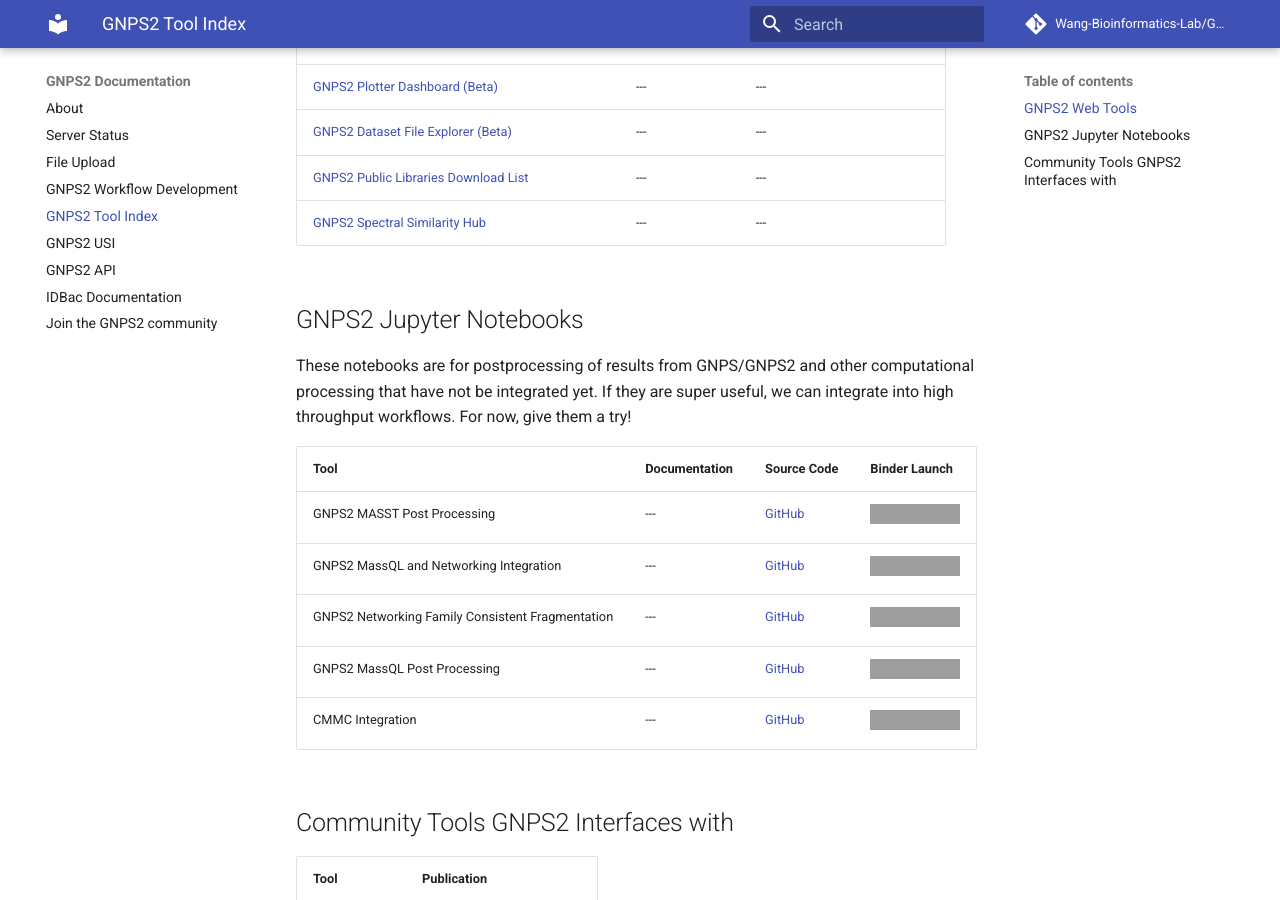
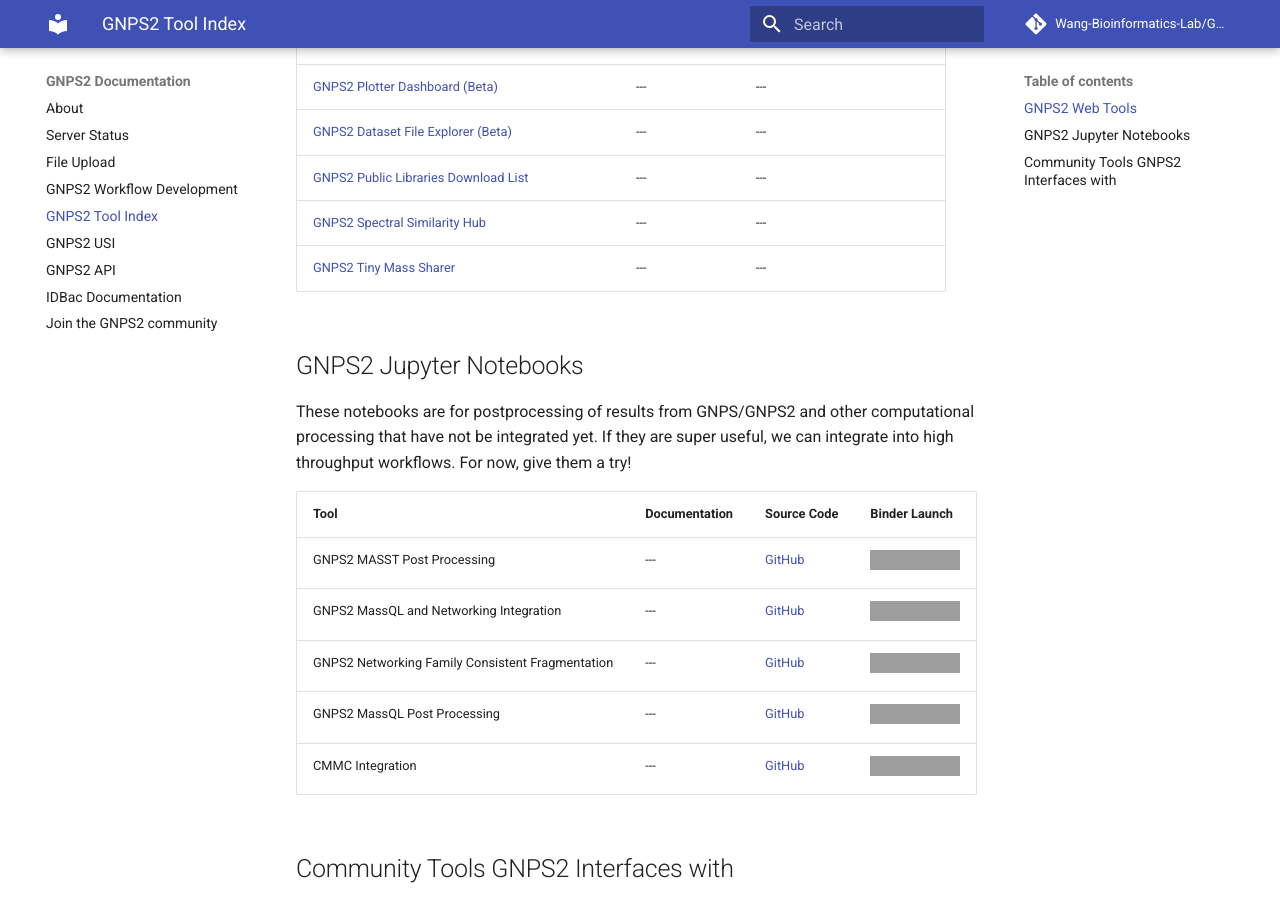
Before and after one commit to Wang-Bioinformatics-Lab/GNPS2_Documentation, an MkDocs documentation site: the page built from docs/toolindex.md, in a window 1280 px wide and 900 px high, scrolled down 1031 px, cut to the strip 0-900 px from the top of the window. Built offline with MkDocs 1.6.1 and Material for MkDocs 9.7.7, drawn with Linux system fonts in a browser that asks for light colours; comment, search, counter and statistics services are not loaded; grey boxes are pictures that could not be loaded.

Commit message:
Update toolindex.md

```diff
--- a/docs/toolindex.md
+++ b/docs/toolindex.md
@@ -28,7 +28,7 @@
 | [GNPS2 Dataset File Explorer (Beta)](https://explorer.gnps2.org/) | --- | --- |
 | [GNPS2 Public Libraries Download List](https://external.gnps2.org/gnpslibrary) | --- | --- |
 | [GNPS2 Spectral Similarity Hub](https://similarity.gnps2.org/) | --- | --- |
-
+| [GNPS2 Tiny Mass Sharer](https://tinymass.gnps2.org/) | --- | --- |
 
 
 
```
